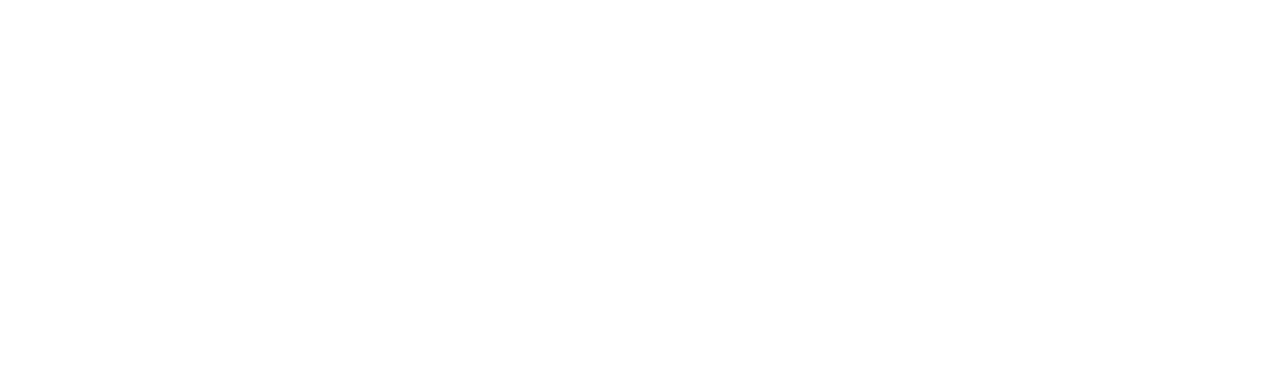
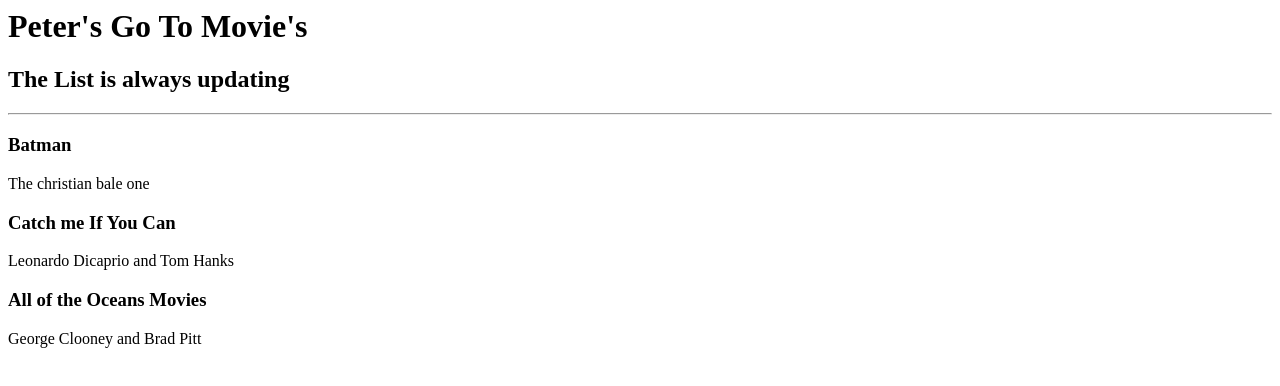
Before and after one commit to lago-pete/HTML_BASICS, a plain HTML site: page 2.4+Movie+Ranking+Project/2.4 Movie Ranking Project/index.html in a window 1280 px wide. Drawn offline with Linux system fonts and the light colour scheme.

Commit message:
did the final project first try

```diff
--- a/2.4+Movie+Ranking+Project/2.4 Movie Ranking Project/index.html
+++ b/2.4+Movie+Ranking+Project/2.4 Movie Ranking Project/index.html
@@ -1 +1,16 @@
 <!-- Write your code below -->
+
+<h1> Peter's Go To Movie's</h1>
+
+<h2>The List is always updating</h2>
+
+<hr />
+
+<h3> Batman </h3>
+<p> The christian bale one</p>
+
+<h3> Catch me If You Can </h3>
+<p> Leonardo Dicaprio and Tom Hanks</p>
+
+<h3> All of the Oceans Movies </h3>
+<p> George Clooney and Brad Pitt</p>
```
